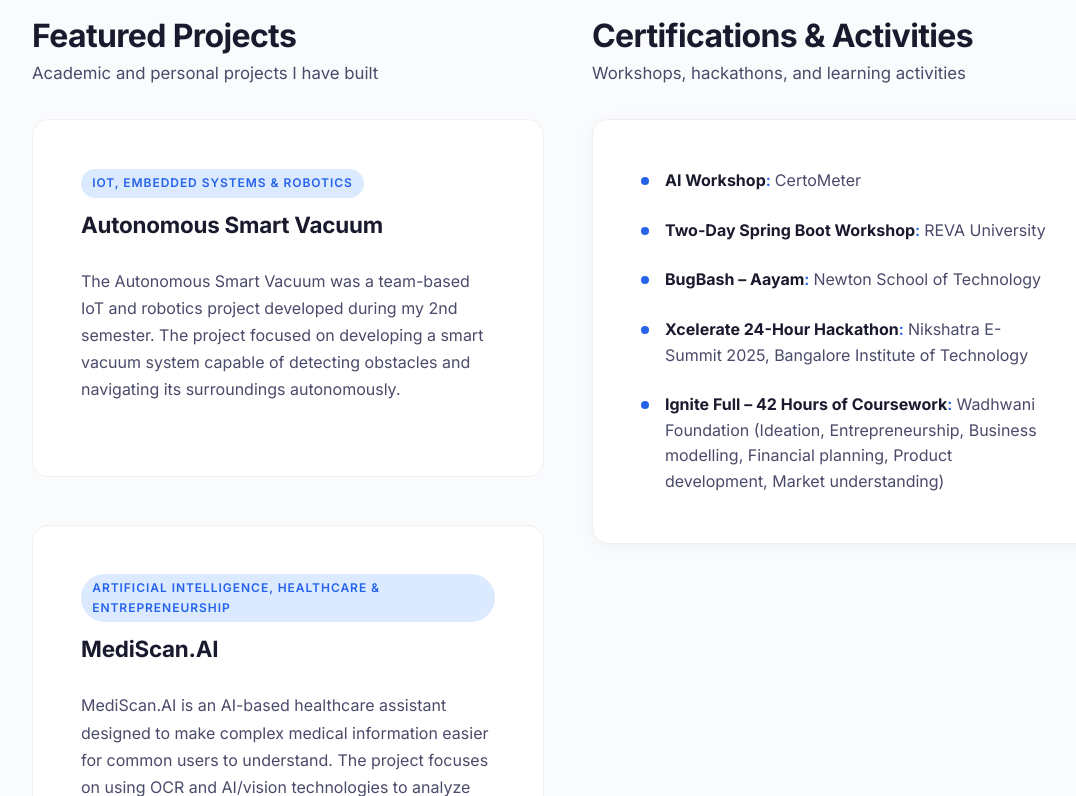
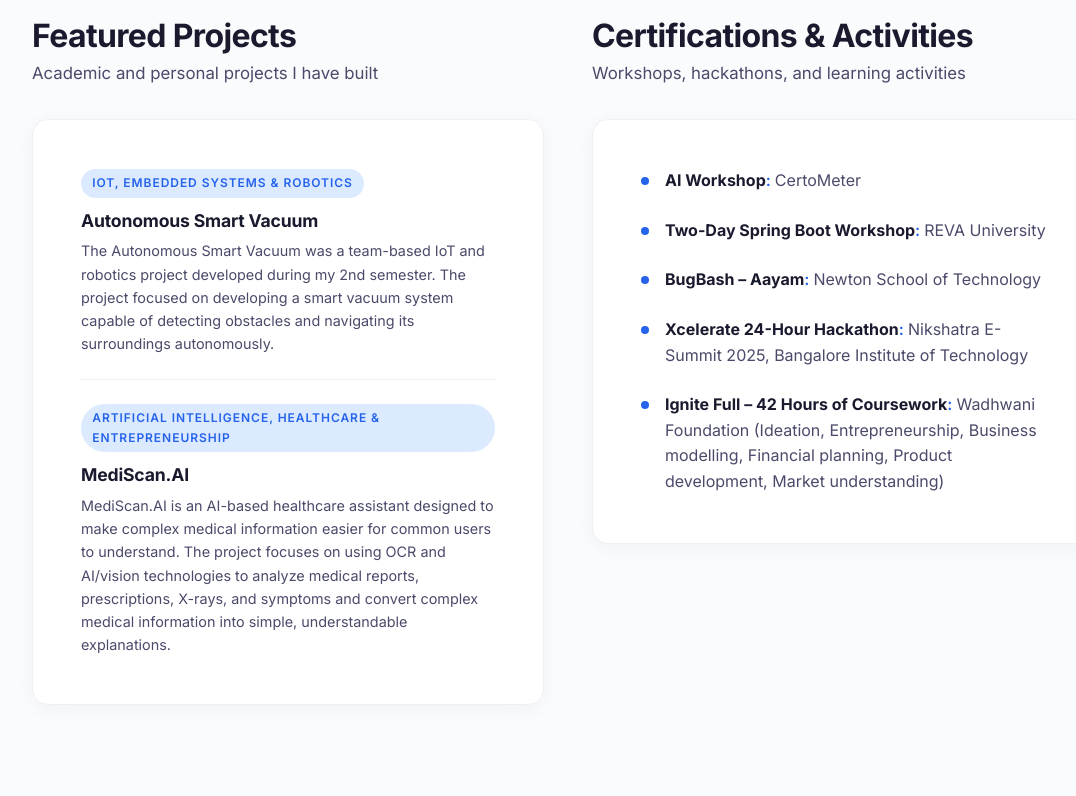
Before and after one commit to SusheelVaddi/Portfolio, a React (Vite) app: page / in a window 1280 px wide. Shown: the part 4084-4880 px from the top of the page, without its empty margins (72-1148 px from the left). Built offline with nearby package versions, Linux system fonts and the light colour scheme.

Commit message:
Combine projects into single card matching certifications card height

```diff
--- a/src/components/ProjectsAndCertifications.jsx
+++ b/src/components/ProjectsAndCertifications.jsx
@@ -15,16 +15,32 @@
               </p>
             </div>
 
-            <div className="projects-list">
-              {projectsData.map((project) => (
-                <article key={project.id} className="project-card">
-                  <div className="project-header">
-                    <span className="project-domain">{project.domain}</span>
-                    <h3 className="project-name">{project.name}</h3>
+            <div className="skills-single-card" style={{ width: "100%", maxWidth: "100%", margin: 0, height: "100%" }}>
+              <div className="projects-combined-list">
+                {projectsData.map((project, index) => (
+                  <div
+                    key={project.id}
+                    className="project-item"
+                    style={
+                      index > 0
+                        ? {
+                            marginTop: "var(--space-lg)",
+                            paddingTop: "var(--space-lg)",
+                            borderTop: "1px solid var(--color-border-light)",
+                          }
+                        : {}
+                    }
+                  >
+                    <div className="project-header" style={{ marginBottom: "var(--space-xs)" }}>
+                      <span className="project-domain">{project.domain}</span>
+                      <h3 className="project-name" style={{ fontSize: "1.1rem" }}>{project.name}</h3>
+                    </div>
+                    <p className="project-description" style={{ fontSize: "0.9rem", marginBottom: 0, lineHeight: "1.6" }}>
+                      {project.description}
+                    </p>
                   </div>
-                  <p className="project-description">{project.description}</p>
-                </article>
-              ))}
+                ))}
+              </div>
             </div>
           </div>
 
@@ -38,7 +54,7 @@
               </p>
             </div>
 
-            <div className="skills-single-card" style={{ width: "100%", maxWidth: "100%", margin: 0 }}>
+            <div className="skills-single-card" style={{ width: "100%", maxWidth: "100%", margin: 0, height: "100%" }}>
               <ul className="skills-inline-list">
                 {certificationsData.map((cert) => (
                   <li key={cert.id} className="skills-inline-item">
```
